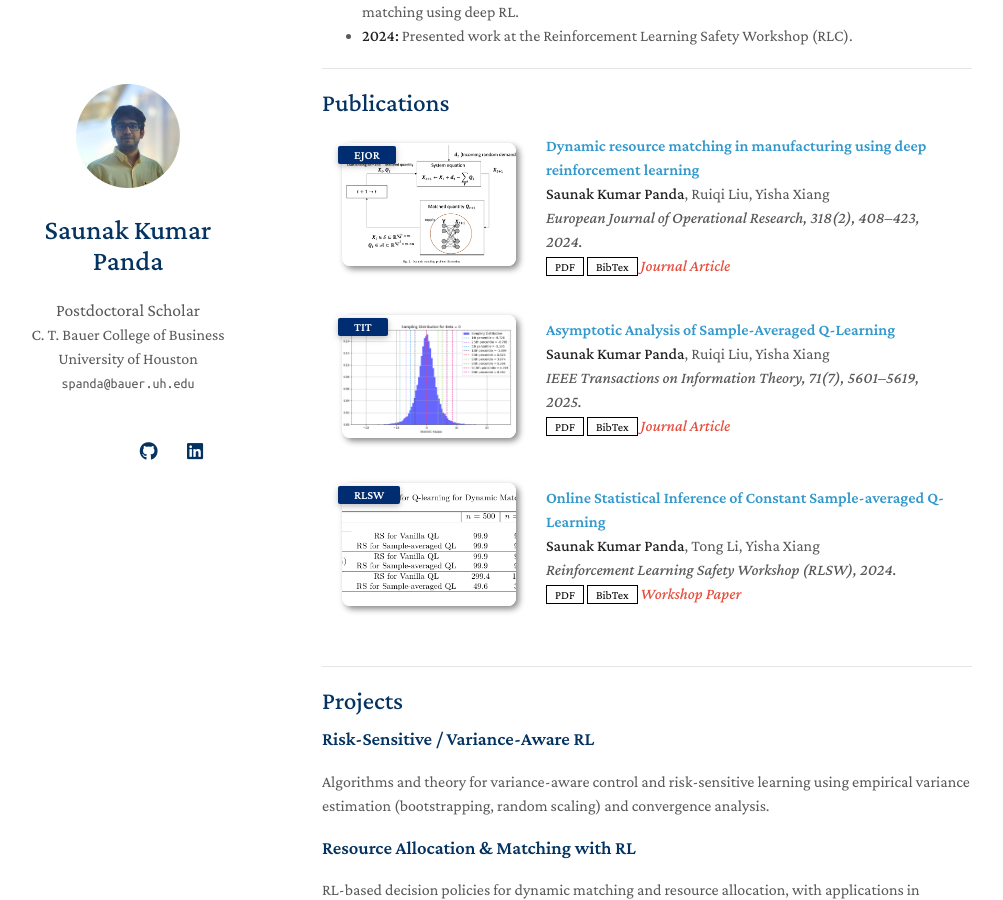
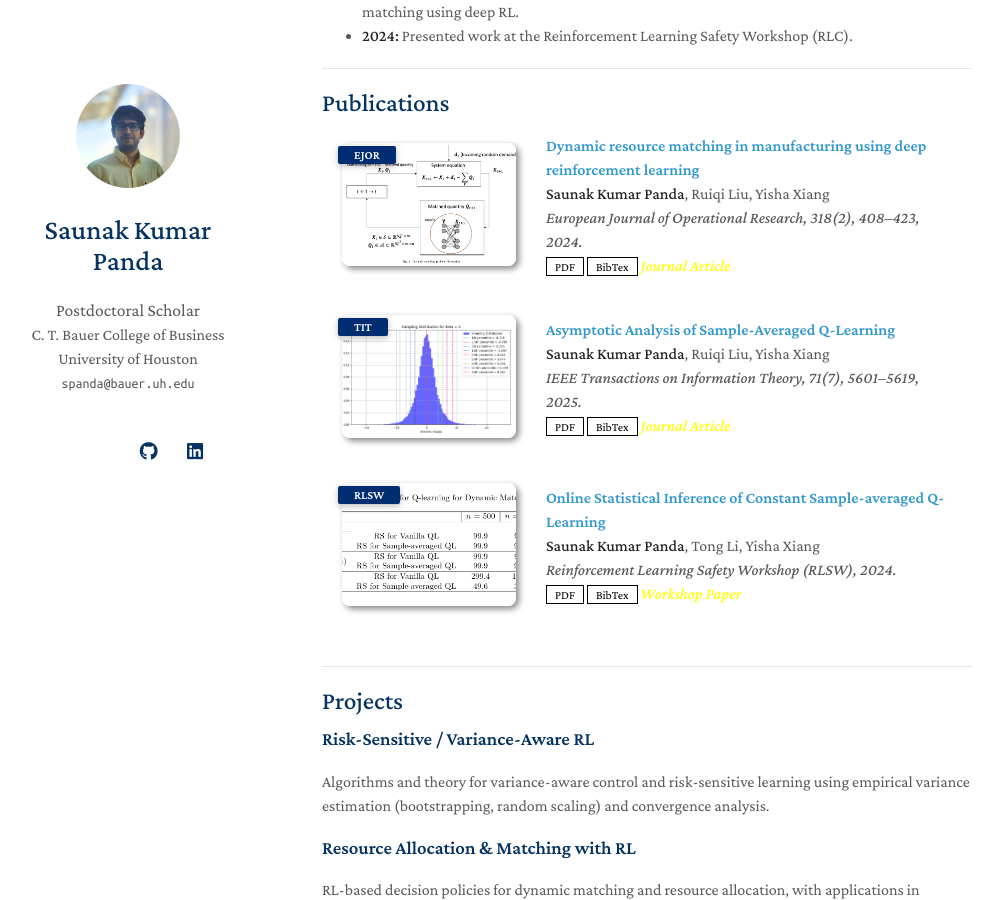
Before and after one commit to saunakp123/pandasaunak.github.io, a Jekyll site: the page built from index.md, in a window 1280 px wide and 900 px high, scrolled down 886 px. Shown: the whole window, without its empty margins (148-1151 px from the left). Built offline with Jekyll 4.4.1, drawn with Linux system fonts in a browser that asks for light colours; a style sheet for code colours, icons or effects is not loaded; our own code applies the rules of GitHub Pages for plain Markdown files.

Commit message:
Change notes text color from red to yellow

```diff
--- a/_includes/publications.md
+++ b/_includes/publications.md
@@ -34,7 +34,7 @@
       <a href="{{ link.bibtex }}" class="btn btn-sm z-depth-0" role="button" target="_blank" style="font-size:12px;">BibTex</a>
       {% endif %}
       {% if link.notes %}
-      <strong> <i style="color:#e74d3c">{{ link.notes }}</i></strong>
+      <strong> <i style="color:#ffff00">{{ link.notes }}</i></strong>
       {% endif %}
       {% if link.others %}
       {{ link.others }}
```
